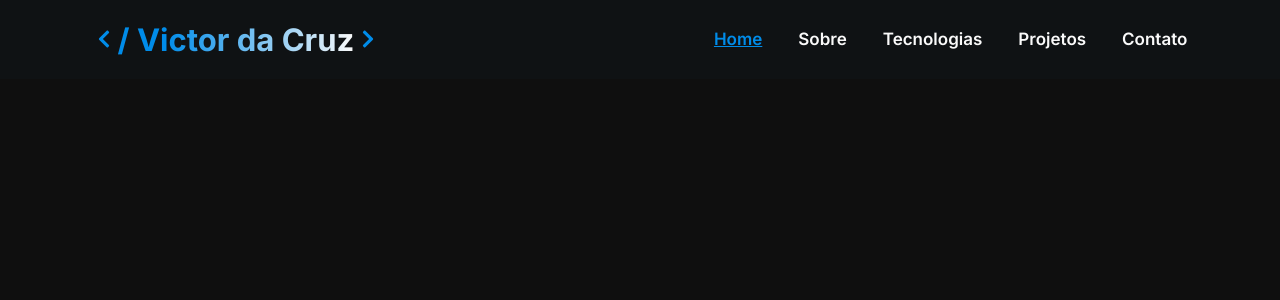
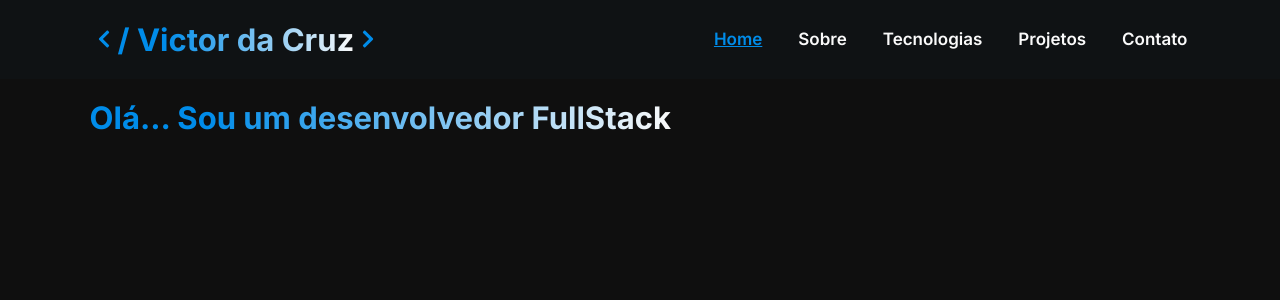
Before and after one commit to VictrCruz312/portfolio, a Next.js app: page / in a window 1280 px wide. Shown: the top 300 px of the page. Built offline with nearby package versions, Linux system fonts and the light colour scheme.

Commit message:
feat: iniciando a home de apresentação do protifolio

```diff
--- a/components/Home/style.ts
+++ /dev/null
@@ -1,3 +0,0 @@
-import styled from "styled-components";
-
-export const HomeStyled = styled.div``;
--- /dev/null
+++ b/components/InitHome/index.tsx
@@ -0,0 +1,11 @@
+import { InitHomeStyled } from "./style";
+
+const InitHome = () => {
+  return (
+    <InitHomeStyled>
+      <h1 className="apresentation">Olá... Sou um desenvolvedor FullStack</h1>
+    </InitHomeStyled>
+  );
+};
+
+export default InitHome;
--- /dev/null
+++ b/components/InitHome/style.ts
@@ -0,0 +1,23 @@
+import styled from "styled-components";
+
+export const InitHomeStyled = styled.div`
+  display: flex;
+  align-items: center;
+  color: rgb(var(--color-secondary));
+  min-width: 294px;
+
+  .apresentation {
+    color: rgb(var(--color-text));
+    font-weight: 700;
+    font-size: 31px;
+
+    background: -webkit-linear-gradient(
+      180deg,
+      rgb(var(--color-text)),
+      rgb(var(--color-secondary)) 80%
+    );
+    background-clip: text;
+    -webkit-background-clip: text;
+    -webkit-text-fill-color: transparent;
+  }
+`;
--- a/components/index.tsx
+++ b/components/index.tsx
@@ -1,7 +1,8 @@
 import Header from "./Header";
+import InitHome from "./InitHome";
 import Sobre from "./Sobre";
 import Technologies from "./Technologies";
 import Projects from "./Projects";
 import Contact from "./Contact";
 
-export { Header, Sobre, Technologies, Projects, Contact };
+export { Header, Sobre, Technologies, Projects, Contact, InitHome };
--- a/pages/index.tsx
+++ b/pages/index.tsx
@@ -1,5 +1,5 @@
 import Head from "next/head";
-import { Header } from "../components";
+import { Header, InitHome } from "../components";
 
 export default function Home() {
   return (
@@ -10,6 +10,9 @@ export default function Home() {
         <link rel="icon" href="/favicon.ico" />
       </Head>
       <Header />
+      <div className="containerPage">
+        <InitHome />
+      </div>
     </div>
   );
 }
--- a/styles/globals.css
+++ b/styles/globals.css
@@ -16,6 +16,12 @@ body {
   margin: 0;
   font-family: -apple-system, BlinkMacSystemFont, Segoe UI, Roboto, Oxygen,
     Ubuntu, Cantarell, Fira Sans, Droid Sans, Helvetica Neue, sans-serif;
+}
+
+.containerPage {
+  width: 100vw;
+  max-width: 100vw;
+  padding: 0 7%;
 }
 
 a {
```
Also changed, not shown: components/Home/index.tsx (deleted, +0 -7 lines).
